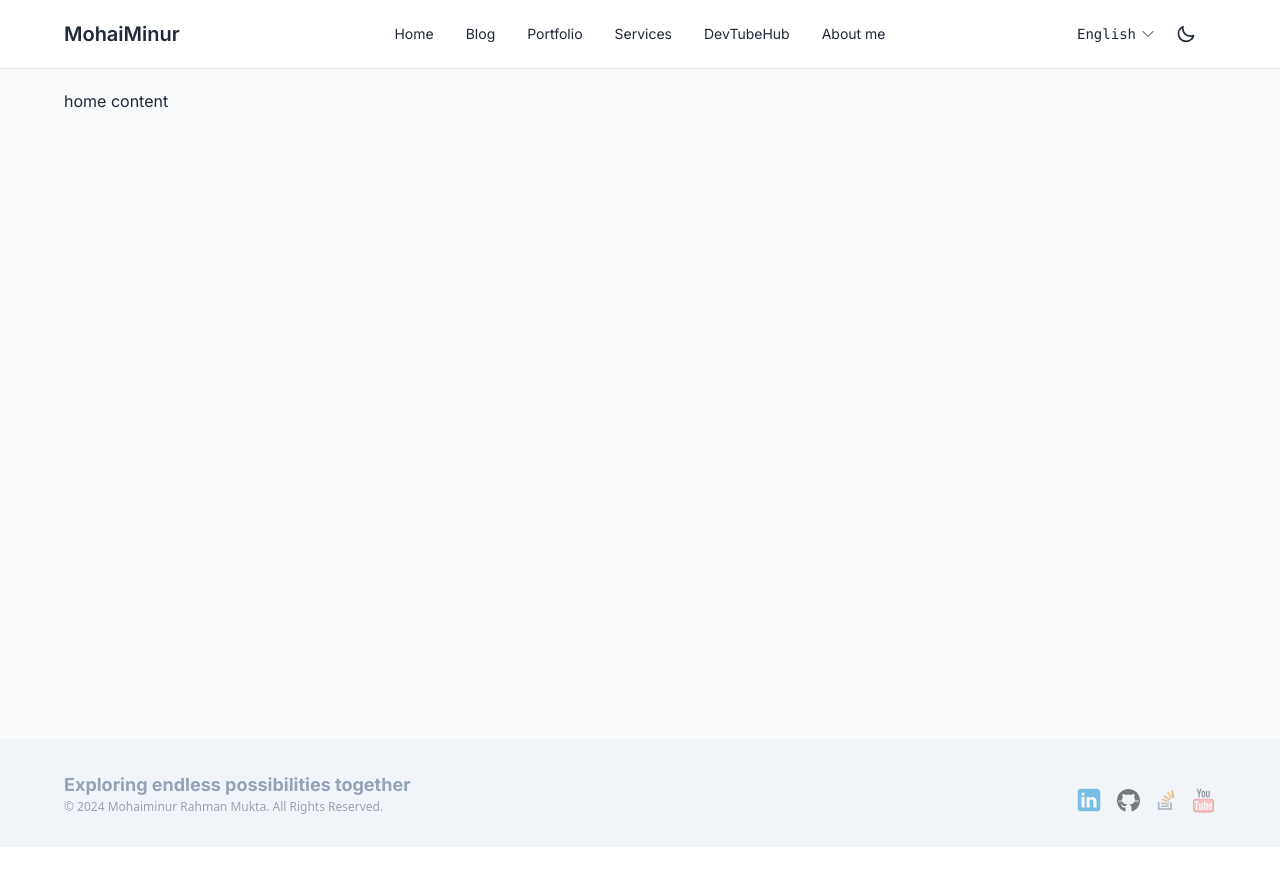
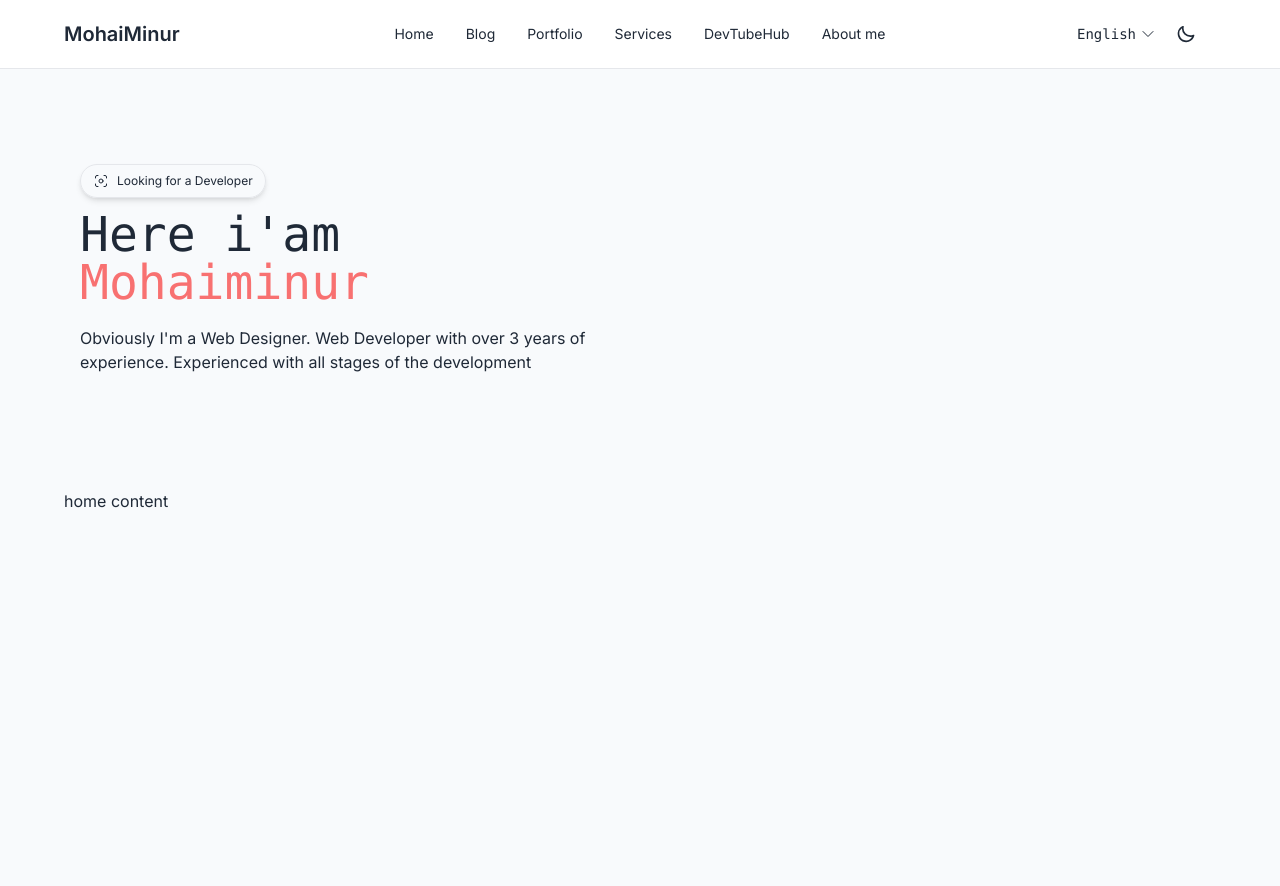
Before and after one commit to mohaiminur24/mohaiminur-protfolio-client, a Next.js app: page / in a window 1280 px wide. Shown: the top 886 px of the page. Before the commit the page ends 847 px from the top, so only its background shows below. Built offline with nearby package versions, Linux system fonts and the light colour scheme.

Commit message:
home page slider content making is complete

```diff
--- /dev/null
+++ b/src/app/common-component/home-page/main-slider.jsx
@@ -0,0 +1,37 @@
+import React from "react";
+
+const MainSlider = () => {
+  return (
+    <div className="w-full min-h-[400px] grid grid-cols-2 px-20 justify-center items-center bg-slate-50">
+      <div>
+        <div className="flex flex-row gap-2 border py-2 px-3 w-fit rounded-3xl shadow-md justify-center items-center mb-3">
+          <span>
+            <svg
+              xmlns="http://www.w3.org/2000/svg"
+              fill="none"
+              viewBox="0 0 24 24"
+              strokeWidth={1.5}
+              stroke="currentColor"
+              className="w-4 h-4"
+            >
+              <path
+                strokeLinecap="round"
+                strokeLinejoin="round"
+                d="M7.5 3.75H6A2.25 2.25 0 0 0 3.75 6v1.5M16.5 3.75H18A2.25 2.25 0 0 1 20.25 6v1.5m0 9V18A2.25 2.25 0 0 1 18 20.25h-1.5m-9 0H6A2.25 2.25 0 0 1 3.75 18v-1.5M15 12a3 3 0 1 1-6 0 3 3 0 0 1 6 0Z"
+              />
+            </svg>
+          </span>
+          <h3 className="text-xs">Looking for a Developer</h3>
+        </div>
+        <h1 className="text-5xl font-mono">Here i'am <span className="text-red-400">Mohaiminur</span></h1>
+        <h2 className="mt-5">
+          Obviously I'm a Web Designer. Web Developer with over 3 years of
+          experience. Experienced with all stages of the development
+        </h2>
+      </div>
+      <div></div>
+    </div>
+  );
+};
+
+export default MainSlider;
--- a/src/app/page.js
+++ b/src/app/page.js
@@ -1,4 +1,5 @@
 import DefaultPageWrapper from "./common-component/default-page-wrapper";
+import MainSlider from "./common-component/home-page/main-slider";
 import MainFooter from "./theme/main-footer";
 import MainHeader from "./theme/main-header";
 
@@ -6,8 +7,10 @@ export default function Home() {
   return (
     <>
       <MainHeader />
+      <MainSlider/>
       <DefaultPageWrapper>
       <div>
+
         <h1>home content</h1>
       </div>
       </DefaultPageWrapper>
```
